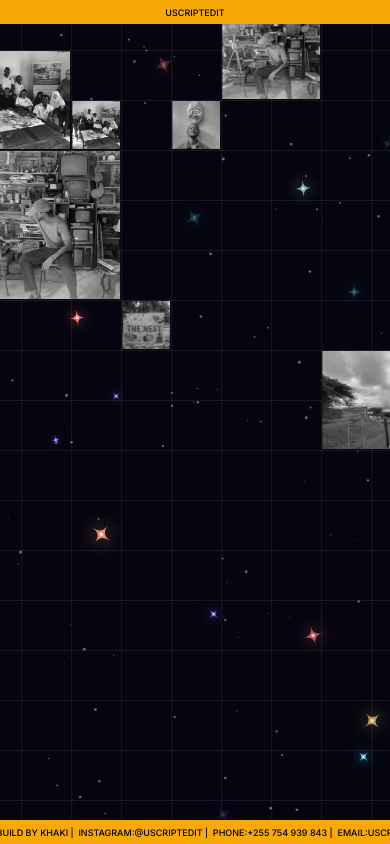
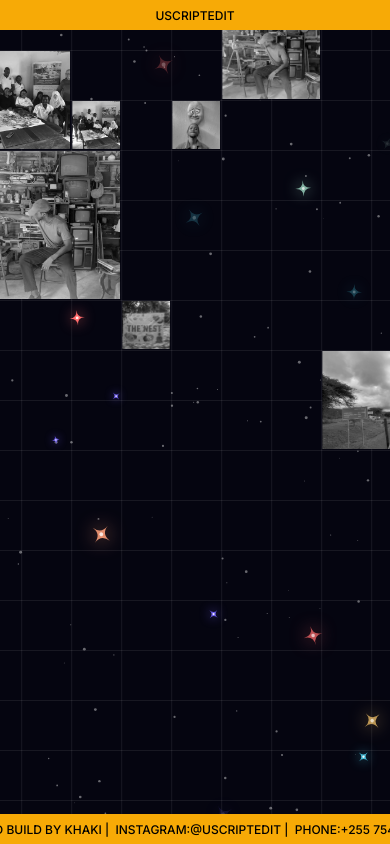
Before and after one commit to wenseslaus/uscriptedit-site, a React (Vite) app: page / in a window 390 px wide. Built offline with nearby package versions, Linux system fonts and the light colour scheme.

Commit message:
style: increase banner font size for mobile readability

```diff
--- a/src/index.css
+++ b/src/index.css
@@ -358,14 +358,14 @@ a {
 
 @media (max-width: 1024px) {
   .home-banner {
-    height: 28px;
-    font-size: 11px;
+    height: 30px;
+    font-size: 12px;
   }
 }
 
 @media (max-width: 600px) {
   .home-banner {
-    height: 24px;
-    font-size: 9px;
+    height: 30px;
+    font-size: 12px;
   }
 }
```
